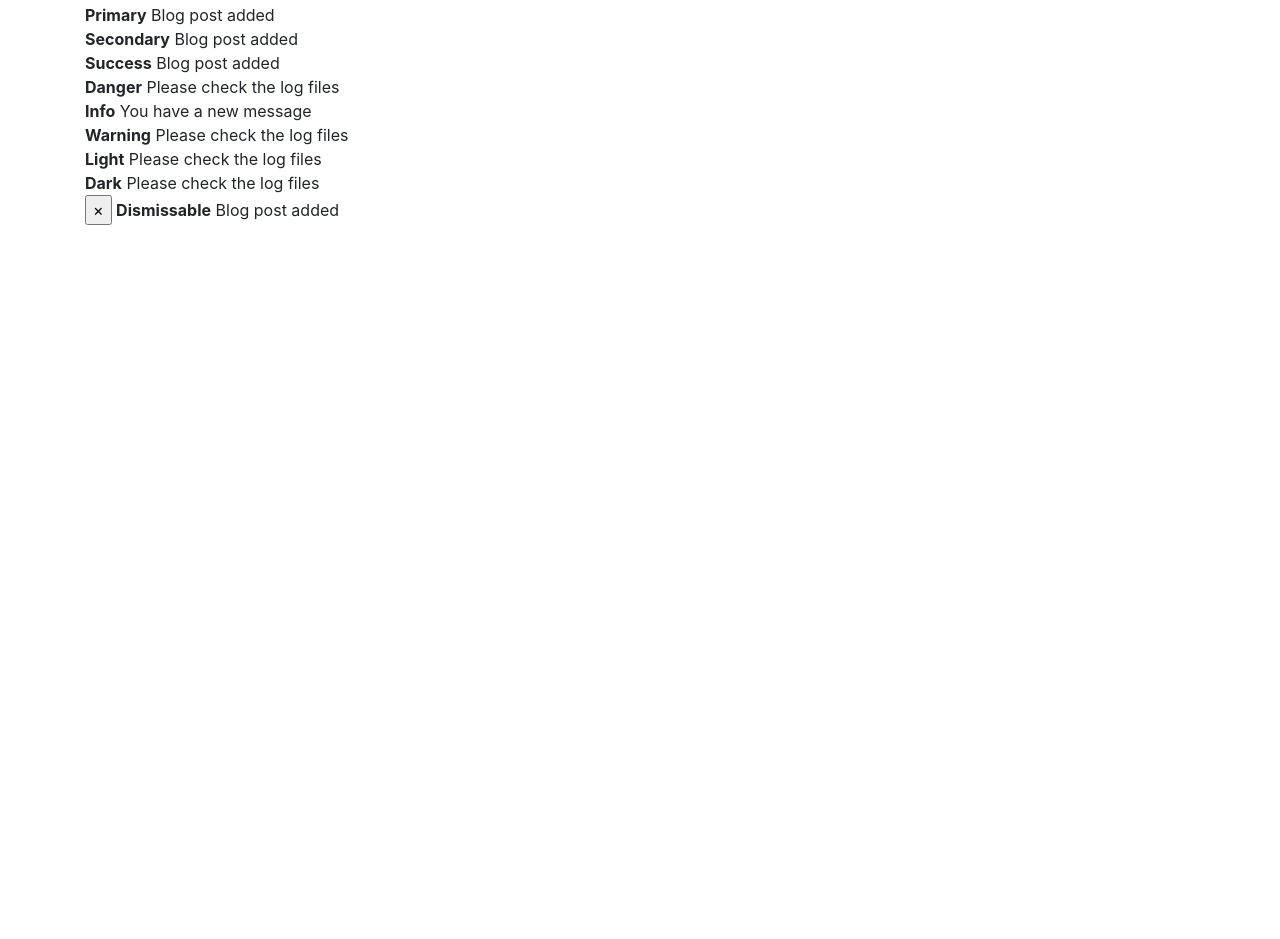
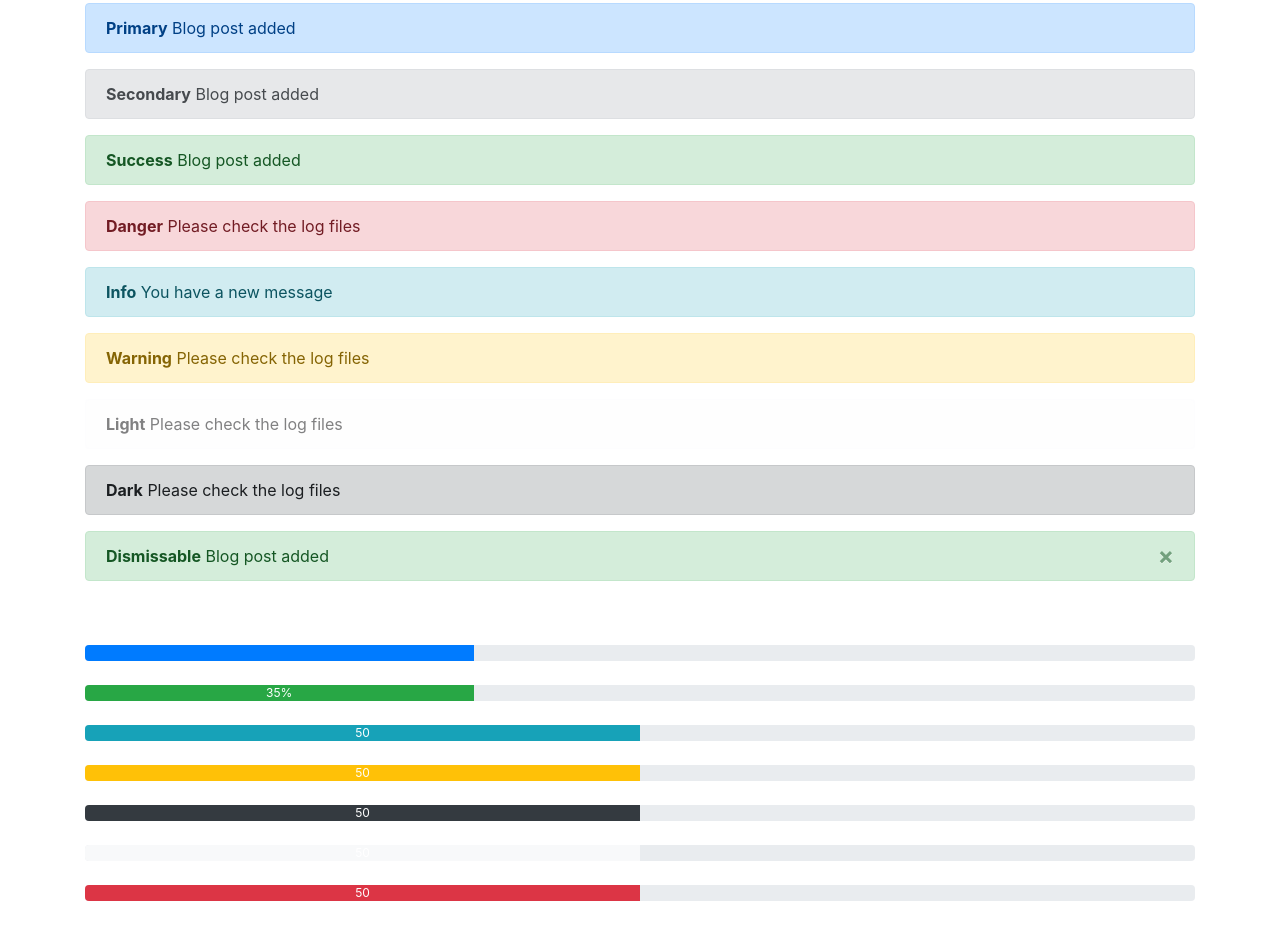
Before and after one commit to a-soliman/bootstrap4, a website: page src/3_7_alerts_progress.html in a window 1280 px wide. Shown: the part 195-1134 px from the top of the page. Before the commit the page ends 1112 px from the top, so only its background shows below. Drawn offline with nearby package versions, Linux system fonts and the light colour scheme.

Commit message:
working with alerts and progress bars

```diff
--- a/src/3_7_alerts_progress.html
+++ b/src/3_7_alerts_progress.html
@@ -83,42 +83,42 @@
         <!--########################START HERE#########################-->
 
         <!-- ALERTS -->
-        <div>
+        <div class="alert alert-primary">
           <strong>Primary</strong> Blog post added
         </div>
 
-        <div>
+        <div class="alert alert-secondary">
           <strong>Secondary</strong> Blog post added
         </div>
 
-        <div>
+        <div class="alert alert-success">
             <strong>Success</strong> Blog post added
         </div>
 
-        <div>
+        <div class="alert alert-danger">
             <strong>Danger</strong> Please check the log files
         </div>
 
-        <div>
+        <div class="alert alert-info">
             <strong>Info</strong> You have a new message
         </div>
 
-        <div>
+        <div class="alert alert-warning">
             <strong>Warning</strong> Please check the log files
         </div>
 
-        <div>
+        <div class="alert alert-light">
             <strong>Light</strong> Please check the log files
         </div>
 
-        <div>
+        <div class="alert alert-dark">
             <strong>Dark</strong> Please check the log files
         </div>
 
 
         <!-- DISMISSABLE ALERT -->
-        <div>
-            <button type="button">
+        <div class="alert alert-success alert-dismissible fade show">
+            <button type="button" class="close" data-dismiss="alert">
                 <span>&times;</span>
             </button>
             <strong>Dismissable</strong> Blog post added
@@ -127,32 +127,32 @@
         <br><br>
 
         <!-- PROGRESS BARS -->
-        <div>
-            <div></div>
+        <div class="progress">
+            <div class="progress-bar" style="width: 35%;"></div>
         </div>
         <br>
-        <div>
-            <div></div>
+        <div class="progress">
+            <div class="progress-bar bg-success" style="width: 35%;">35%</div>
         </div>
         <br>
-        <div>
-            <div></div>
+        <div class="progress">
+            <div class="progress-bar bg-info" style="width: 50%;">50</div>
         </div>
         <br>
-        <div>
-            <div></div>
+        <div class="progress">
+            <div class="progress-bar bg-warning" style="width: 50%;">50</div>
         </div>
         <br>
-        <div>
-            <div></div>
+        <div class="progress">
+            <div class="progress-bar bg-dark" style="width: 50%;">50</div>
         </div>
         <br>
-        <div>
-            <div></div>
+        <div class="progress">
+            <div class="progress-bar bg-light" style="width: 50%;">50</div>
         </div>
         <br>
-        <div>
-            <div></div>
+        <div class="progress">
+            <div class="progress-bar bg-danger" style="width: 50%;">50</div>
         </div>
 
     </div><!-- ./container -->
```
Also changed, not shown: dist/3_7_alerts_progress.html.
